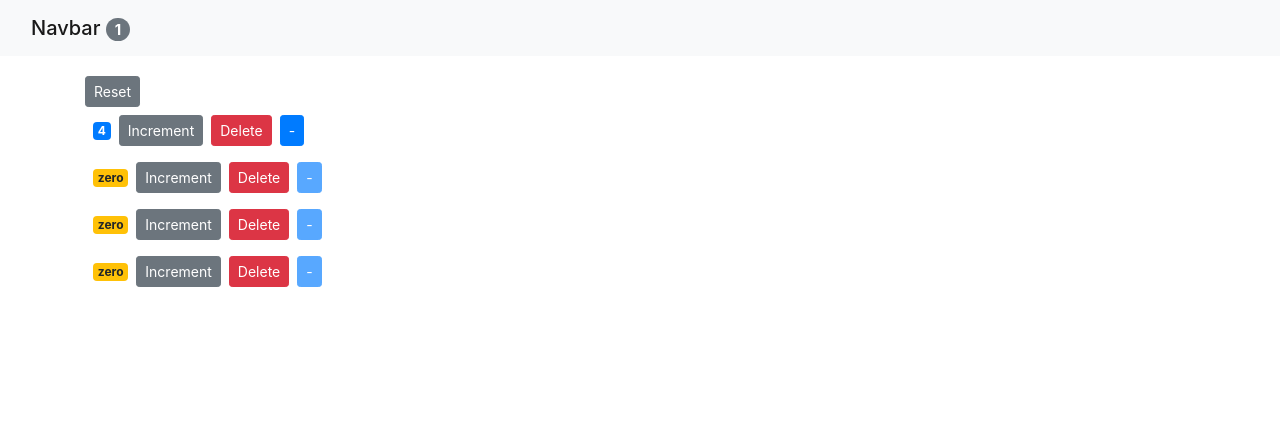
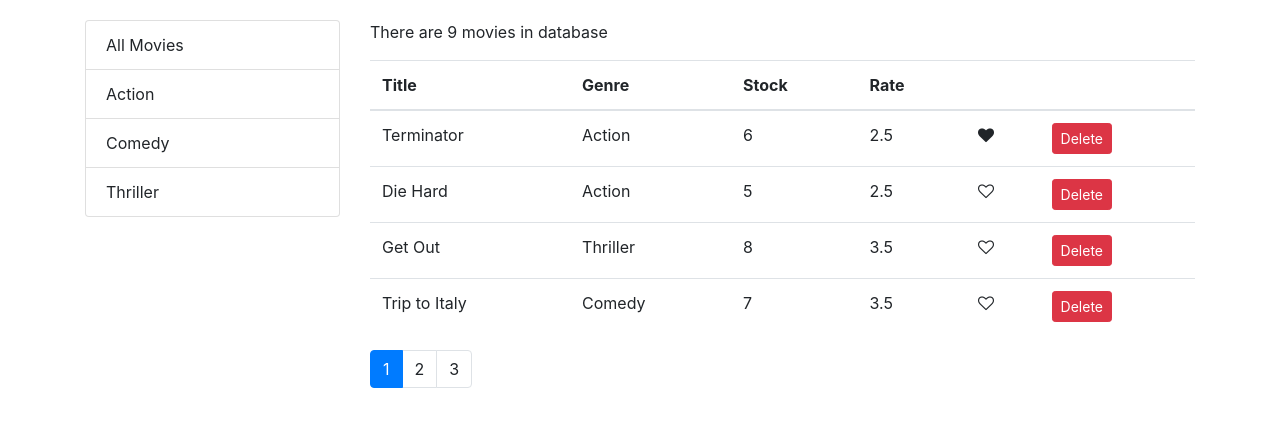
Before and after one commit to Tanveertts/ReactDemo, a React (Create React App) app: page / in a window 1280 px wide. Shown: the top 426 px of the page. Built offline with nearby package versions, Linux system fonts and the light colour scheme.

Commit message:
pagination and listing in vidly project

```diff
--- a/package.json
+++ b/package.json
@@ -8,6 +8,7 @@
     "@testing-library/user-event": "^12.8.3",
     "bootstrap": "^4.1.1",
     "font-awesome": "^4.7.0",
+    "lodash": "^4.17.10",
     "react": "^17.0.2",
     "react-dom": "^17.0.2",
     "react-scripts": "4.0.3",
--- a/src/App.js
+++ b/src/App.js
@@ -2,9 +2,11 @@
 import React from 'react';
 import { Component, Fragment } from 'react/cjs/react.production.min';
 import './App.css';
-import Counters from './components/Counters';
-//import Movies from './components/Movies';
-import Navbar from './components/Navbar';
+//import Counters from './components/Counters';
+import Movies from './components/Movies';
+import List from './components/List';
+import { indexOf } from 'lodash';
+//import Navbar from './components/Navbar';
 
 class App extends React.Component {
   state= {
@@ -13,7 +15,8 @@ class App extends React.Component {
         {id:2, value:0},
         {id:3, value:0},
         {id:4, value:0}
-    ]
+    ],
+    genreIndex : 1
 }
 
 handleIncrement = (counterlistItem) =>{
@@ -47,12 +50,25 @@ handleReset = () =>{
     this.setState({counters});
     console.log(counters);
 }
+handleGenre = (genreItem) => {
+  const genreIndex = indexOf(genreItem);
+  console.log(genreIndex);
+  //this.setState({genreIndex});
+}
 render(){
   return (
     <React.Fragment>
-    <Navbar totalCounters={this.state.counter.filter(c => c.value > 0).length}/>
+    {/* <Navbar totalCounters={this.state.counter.filter(c => c.value > 0).length}/> */}
     <main className='container'>
-      <Counters onDecrement={this.handleDecrement} counter={this.state.counter} onReset={this.handleReset} onDelete={this.handleDelete} onIncrement={this.handleIncrement}/>
+      {/* <Counters onDecrement={this.handleDecrement} counter={this.state.counter} onReset={this.handleReset} onDelete={this.handleDelete} onIncrement={this.handleIncrement}/> */}
+      <div className='row'>
+        <div className='col-sm-3'>
+      <List onClick={this.handleGenre}/>
+      </div>
+      <div className='col-sm-9'>
+      <Movies/>
+      </div>
+      </div>
     </main>
     </React.Fragment>
   );
--- /dev/null
+++ b/src/components/List.jsx
@@ -0,0 +1,19 @@
+import React, { Component } from 'react';
+import {getGenres} from '../services/fakeGenreService';
+
+class List extends React.Component {
+    state = {
+        genre : getGenres()
+    }
+    render() {
+        return (
+        <ul className="list-group">
+            <li style={{cursor: 'pointer'}}  className="list-group-item">All Movies</li>
+            {this.state.genre.map(genres =>
+            <li style={{cursor: 'pointer'}} className="list-group-item" onClick={() => this.props.onClick(genres)}>{genres.name}</li>)}
+        </ul>
+        )
+    }
+}
+
+export default List;
--- a/src/components/Movies.jsx
+++ b/src/components/Movies.jsx
@@ -1,22 +1,36 @@
 import React, { Component } from 'react';
 import { Fragment } from 'react/cjs/react.production.min';
 import { getMovies } from '../services/fakeMovieService';
-
+import Like from '../components/common/Like';
+import Pagination from './common/Pagination';
+import {paginate} from '../utils/Paginate';
 class Movies extends React.Component {
     state = {
-        movies: getMovies()
+        movies: getMovies(),
+        pageSize: 4,
+        currentPage: 1
     }
     handleDelte(moviesItems){
         const movies = this.state.movies.filter(m => m._id !== moviesItems._id);
         this.setState({movies});
-
         console.log(moviesItems);
-
+    };
+    handleLIke(moviesItems){
+        const movies = [...this.state.movies];
+        const index = movies.indexOf(moviesItems);
+        movies[index].liked = !movies[index].liked;
+        this.setState({movies});
+        console.log(moviesItems);
+    };
+    handlePageChange = (page) =>{
+        this.setState({currentPage:page});
     }
     render() {
         const {length: count} = this.state.movies;
+        const { pageSize, currentPage, movies:allMovies} = this.state;
         if(count === 0)
         return <p>There are no movies in database</p>;
+        const movies = paginate(allMovies, currentPage, pageSize);
         return (<Fragment>
         <p>There are {count} movies in database</p>
         <table className="table">
@@ -27,20 +41,23 @@ class Movies extends React.Component {
                     <th>Stock</th>
                     <th>Rate</th>
                     <th></th>
+                    <th></th>
                 </tr>
             </thead>
             <tbody>
-                {this.state.movies.map(moviesItems =>
+                {movies.map(moviesItems =>
                 <tr key={moviesItems._id}>
                     <td>{moviesItems.title}</td>
                     <td>{moviesItems.genre.name}</td>
                     <td>{moviesItems.numberInStock}</td>
                     <td>{moviesItems.dailyRentalRate}</td>
+                    <td><Like liked={moviesItems.liked} onClick={() => this.handleLIke(moviesItems)}/></td>
                     <td><button onClick={() => this.handleDelte(moviesItems)} className="btn btn-danger btn-sm">Delete</button></td>
                 </tr>
                 )}
             </tbody>
         </table>
+        <Pagination itemCount={count} pageSize={pageSize} currentPage={currentPage} onPageChange={this.handlePageChange} />
         </Fragment>
         )
     }
--- /dev/null
+++ b/src/components/common/Like.jsx
@@ -0,0 +1,10 @@
+import React, { Component } from 'react';
+
+
+const Like = (props) => {
+    let classes = 'fa fa-heart';
+    if(!props.liked) classes += '-o';
+    return <i onClick={props.onClick} style={{cursor: 'pointer'}} className={classes}></i>;
+}
+
+export default Like;
--- /dev/null
+++ b/src/components/common/Pagination.jsx
@@ -0,0 +1,18 @@
+import React, { Component } from 'react';
+import _ from 'lodash';
+
+const Pagination = (props) => {
+    const {itemCount, pageSize, currentPage, onPageChange} = props;
+    const pagesCount = Math.ceil(itemCount / pageSize);
+    if(pagesCount === 1) return null;
+    const pages = _.range(1, pagesCount + 1);
+    console.log(currentPage);
+    return (
+    <nav>
+        <ul className="pagination">
+            {pages.map(page => <li key={page} className={page == currentPage ? 'page-item active': 'page-item'}><a onClick={() => onPageChange(page)} className="page-link">{page}</a></li>)}
+        </ul>
+    </nav> );
+}
+
+export default Pagination;
--- a/src/index.js
+++ b/src/index.js
@@ -4,7 +4,7 @@ import './index.css';
 import reportWebVitals from './reportWebVitals';
 import 'bootstrap/dist/css/bootstrap.css';
 import 'font-awesome/css/font-awesome.css';
-import Counters from './components/Counters';
+//import Counters from './components/Counters';
 import App from './App';
 ReactDOM.render(
   <React.StrictMode>
--- a/src/services/fakeMovieService.js
+++ b/src/services/fakeMovieService.js
@@ -7,7 +7,8 @@ const movies = [
     genre: { _id: "5b21ca3eeb7f6fbccd471818", name: "Action" },
     numberInStock: 6,
     dailyRentalRate: 2.5,
-    publishDate: "2018-01-03T19:04:28.809Z"
+    publishDate: "2018-01-03T19:04:28.809Z",
+    liked: true
   },
   {
     _id: "5b21ca3eeb7f6fbccd471816",
--- /dev/null
+++ b/src/utils/Paginate.js
@@ -0,0 +1,6 @@
+import _ from 'lodash';
+
+export function paginate(items, pageNumber, pageSize){
+    const startIndex = (pageNumber - 1) * pageSize;
+    return _(items).slice(startIndex).take(pageSize).value();
+}
```
Also changed, not shown: 1 other file (tests, documents, lock files or other folders).
